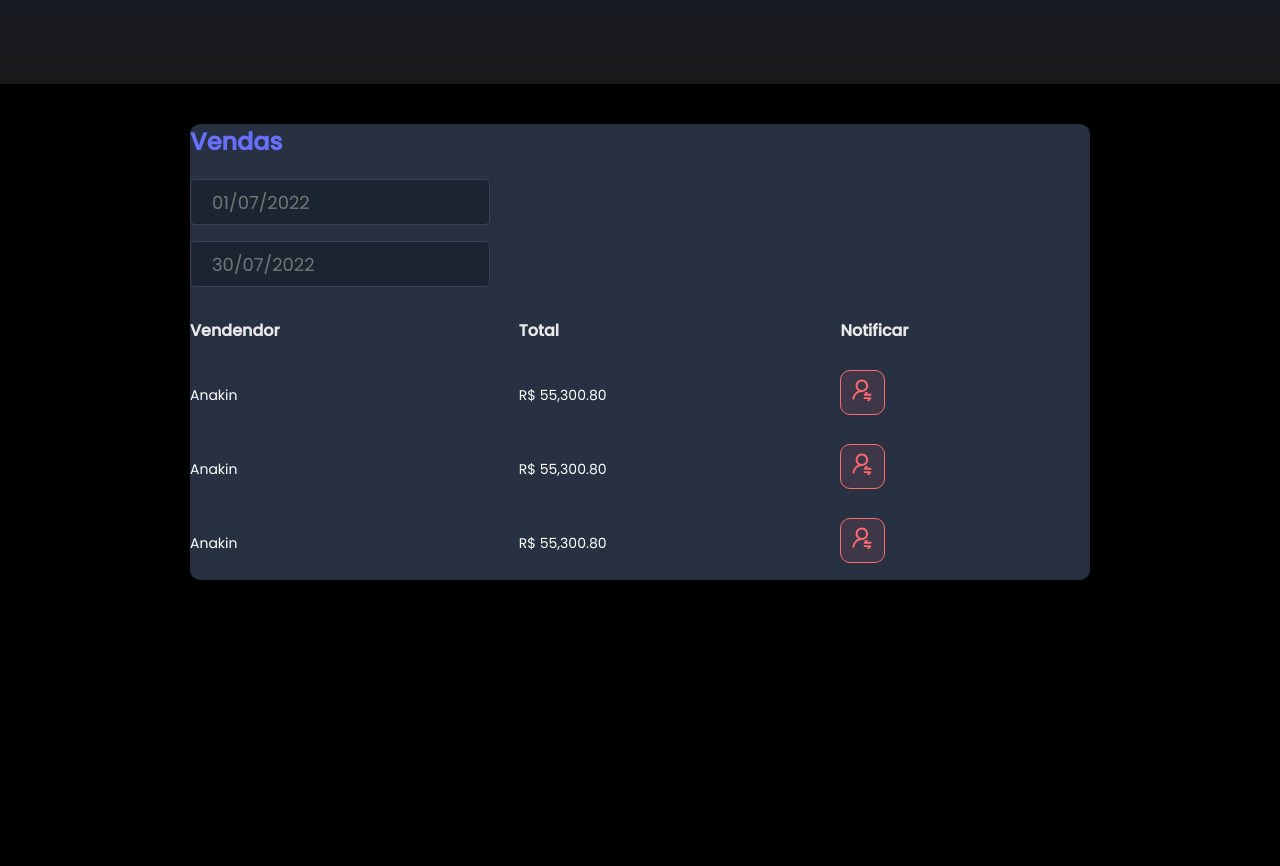
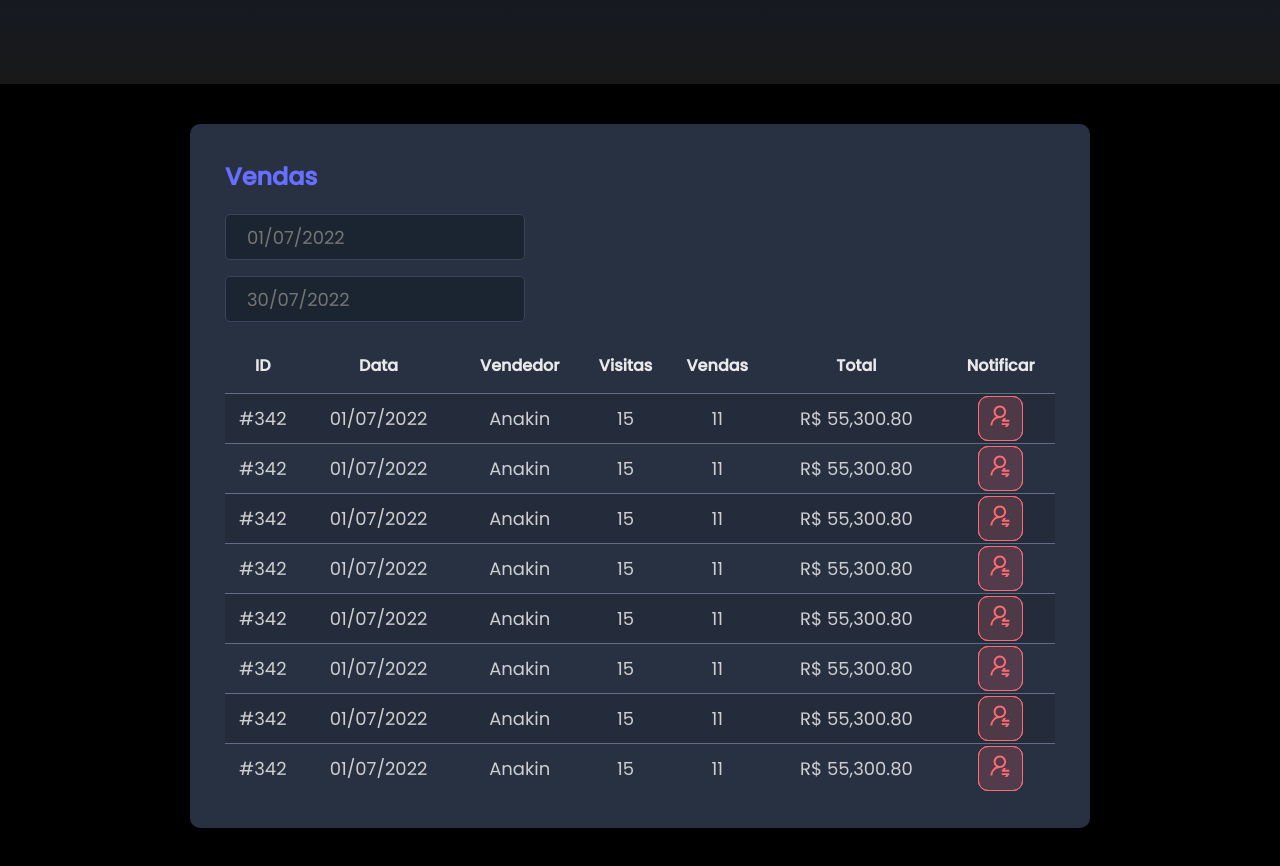
Before and after one commit to devalbertomoiseis/projetos-html-css, a plain HTML site: page DSmeta/index.html in a window 1280 px wide. Shown: the part 360-1226 px from the top of the page. Before the commit the page ends 980 px from the top, so only its background shows below. Drawn offline with Linux system fonts and the light colour scheme.

Commit message:
Projeto: Finalização Responsividade

```diff
--- a/DSmeta/css/template.css
+++ b/DSmeta/css/template.css
@@ -56,11 +56,13 @@ header{
   width: 100%;
   max-width: 900px;
   margin: 0 auto;
+
 }
 
 .dsmeta-card{
   background: #283142;
   border-radius: 10px;
+  padding: 20px 10px;
 }
 
 .dsmeta-sales-title{
@@ -91,6 +93,7 @@ header{
 .dsmeta-sales-table{
   width: 100%;
   border-spacing: 0; /* Espaço entre as tabelas*/
+  border-collapse: collapse;
 }
 
 .dsmeta-sales-table thead{
@@ -103,10 +106,68 @@ header{
 .dsmeta-sales-table tbody{
   font-size: 14px;
   font-weight: 400;
-  color: #fff;
+  color: #cfcfcf;
+  text-align: center;
 }
 
 .dsmeta-sales-table tbody tr {
   height: 74px;
+  border-top: 1px solid #5f6e82;
+}
 
+.dsmeta-sales-table tbody tr:hover{
+  background-color: #384459;
 }
+
+ /*Pegar Linha Impar*/
+.dsmeta-sales-table tbody tr:nth-child(odd){
+  background-color: #242c3b;
+}
+
+.dsmeta-red-btn-container{
+  display: flex;
+  justify-content: center;
+}
+
+.dsmeta-red-btn{
+  height: 45px;
+  width: 45px;
+  background: rgba(255, 107, 114, 0.1);
+  border: 1px solid #FF6B72;
+  border-radius: 10px;
+  display: flex;
+  align-items: center;
+  justify-content: center;
+  cursor: pointer;
+}
+
+.show576 {
+  display: none;
+}
+
+.show992 {
+  display: none;
+}
+
+@media(min-width: 576px){
+
+  .show576 {
+    display: table-cell; /*display normal da tabela */
+  }
+  .dsmeta-card{
+    padding: 35px;
+  }
+  .dsmeta-sales-table tbody{
+    font-size: 18px;
+  }
+  .dsmeta-sales-table tbody tr{
+    height: 50px;
+
+  }
+}
+
+@media(min-width: 992px){
+  .show992 {
+    display: table-cell;
+  }
+}
--- a/DSmeta/index.html
+++ b/DSmeta/index.html
@@ -37,27 +37,138 @@
               <table class="dsmeta-sales-table">
                 <thead class="">
                   <tr>
-                    <td>Vendendor</td>
-                    <td>Total</td>
-                    <td>Notificar</td>
+                    <th class="show992">ID</th>
+                    <th class="show576">Data</th>
+                    <th>Vendedor</th>
+                    <th class="show992">Visitas</th>
+                    <th class="show992">Vendas</th>
+                    <th>Total</th>
+                    <th>Notificar</th>
                   </tr>
                 </thead>
                 <tbody>
                   <tr>
+                    <td class="show992">#342</td>
+                    <td class="show">01/07/2022</td>
                     <td>Anakin</td>
+                    <td class="show992">15</td>
+                    <td class="show992">11</td>
                     <td>R$ 55,300.80</td>
-                    <td><img src="./img/icon.svg" alt="Notificar Icon"></td>
+                    <td>
+                      <div class="dsmeta-red-btn-container">
+                        <div class="dsmeta-red-btn">
+                          <img src="./img/icon.svg" alt="Notificar Icon">
+                        </div>
+                      </div>
+                    </td>
                   </tr>
                   <tr>
+                    <td class="show992">#342</td>
+                    <td class="show">01/07/2022</td>
                     <td>Anakin</td>
+                    <td class="show992">15</td>
+                    <td class="show992">11</td>
                     <td>R$ 55,300.80</td>
-                    <td><img src="./img/icon.svg" alt="Notificar Icon"></td>
+                    <td>
+                      <div class="dsmeta-red-btn-container">
+                        <div class="dsmeta-red-btn">
+                          <img src="./img/icon.svg" alt="Notificar Icon">
+                        </div>
+                      </div>
+                    </td>
                   </tr>
                   <tr>
+                    <td class="show992">#342</td>
+                    <td class="show">01/07/2022</td>
                     <td>Anakin</td>
+                    <td class="show992">15</td>
+                    <td class="show992">11</td>
                     <td>R$ 55,300.80</td>
-                    <td><img src="./img/icon.svg" alt="Notificar Icon"></td>
+                    <td>
+                      <div class="dsmeta-red-btn-container">
+                        <div class="dsmeta-red-btn">
+                          <img src="./img/icon.svg" alt="Notificar Icon">
+                        </div>
+                      </div>
+                    </td>
                   </tr>
+                  <tr>
+                    <td class="show992">#342</td>
+                    <td class="show">01/07/2022</td>
+                    <td>Anakin</td>
+                    <td class="show992">15</td>
+                    <td class="show992">11</td>
+                    <td>R$ 55,300.80</td>
+                    <td>
+                      <div class="dsmeta-red-btn-container">
+                        <div class="dsmeta-red-btn">
+                          <img src="./img/icon.svg" alt="Notificar Icon">
+                        </div>
+                      </div>
+                    </td>
+                  </tr>
+                  <tr>
+                    <td class="show992">#342</td>
+                    <td class="show">01/07/2022</td>
+                    <td>Anakin</td>
+                    <td class="show992">15</td>
+                    <td class="show992">11</td>
+                    <td>R$ 55,300.80</td>
+                    <td>
+                      <div class="dsmeta-red-btn-container">
+                        <div class="dsmeta-red-btn">
+                          <img src="./img/icon.svg" alt="Notificar Icon">
+                        </div>
+                      </div>
+                    </td>
+                  </tr>
+                  <tr>
+                    <td class="show992">#342</td>
+                    <td class="show">01/07/2022</td>
+                    <td>Anakin</td>
+                    <td class="show992">15</td>
+                    <td class="show992">11</td>
+                    <td>R$ 55,300.80</td>
+                    <td>
+                      <div class="dsmeta-red-btn-container">
+                        <div class="dsmeta-red-btn">
+                          <img src="./img/icon.svg" alt="Notificar Icon">
+                        </div>
+                      </div>
+                    </td>
+                  </tr>
+                  <tr>
+                    <td class="show992">#342</td>
+                    <td class="show">01/07/2022</td>
+                    <td>Anakin</td>
+                    <td class="show992">15</td>
+                    <td class="show992">11</td>
+                    <td>R$ 55,300.80</td>
+                    <td>
+                      <div class="dsmeta-red-btn-container">
+                        <div class="dsmeta-red-btn">
+                          <img src="./img/icon.svg" alt="Notificar Icon">
+                        </div>
+                      </div>
+                    </td>
+                  </tr>
+                  <tr>
+                    <td class="show992">#342</td>
+                    <td class="show">01/07/2022</td>
+                    <td>Anakin</td>
+                    <td class="show992">15</td>
+                    <td class="show992">11</td>
+                    <td>R$ 55,300.80</td>
+                    <td>
+                      <div class="dsmeta-red-btn-container">
+                        <div class="dsmeta-red-btn">
+                          <img src="./img/icon.svg" alt="Notificar Icon">
+                        </div>
+                      </div>
+                    </td>
+                  </tr>
+
+
 
                 </tbody>
               </table>
```
